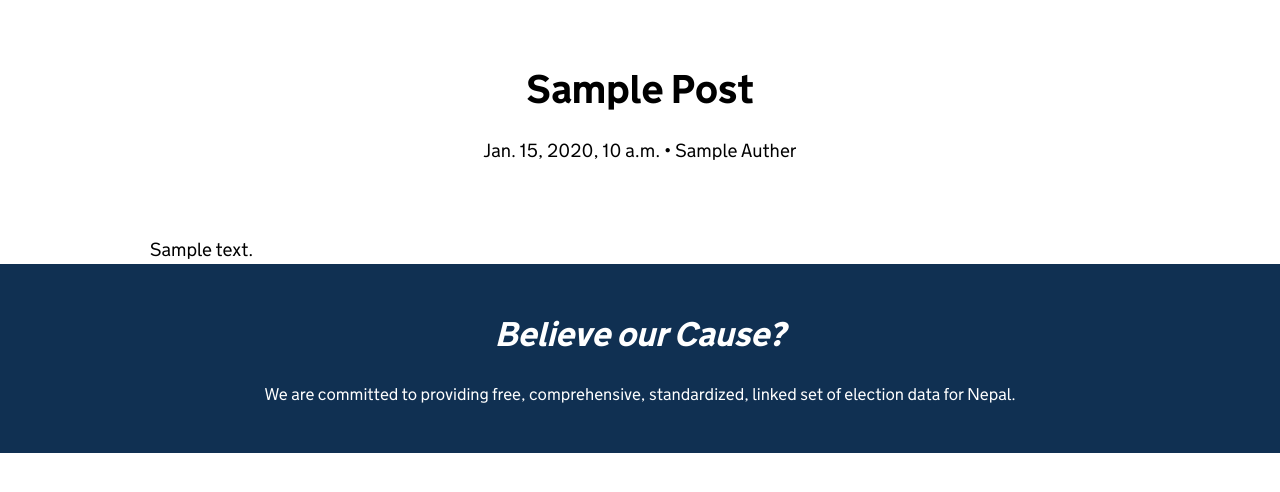
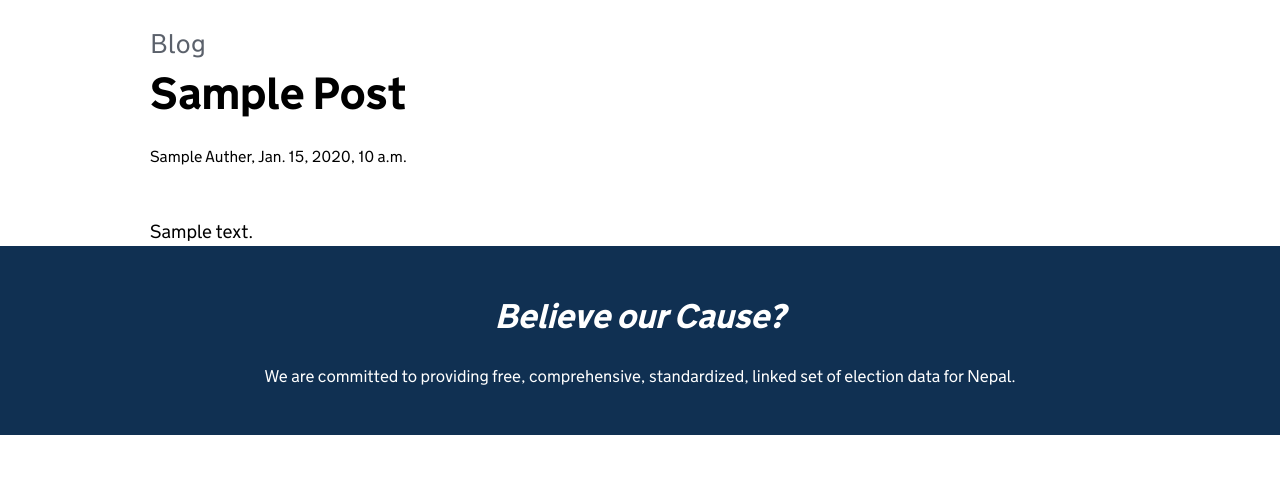
Before and after one commit to NepalGov/ElectionPortal, a Django app: template e2074/templates/post.html in a window 1280 px wide. Shown: the part 100-592 px from the top of the page. Run offline with Django 3.2, Linux system fonts and the light colour scheme; the template is opened without the code that fills it: most values are stand-ins (such as "Sample title", 1, 10 or a date in 2020); some libraries are stand-ins or nearby versions.

Commit message:
add site-subheading

```diff
--- a/e2074/static/css/main.css
+++ b/e2074/static/css/main.css
@@ -2437,6 +2437,30 @@ a[id]:not([href]) {
 .intro {
   padding-top: 35px; }
 
+  .post h1 {
+    margin-top: 0px;
+    font-size: 45px; }
+  @media only screen and (max-width: 720px) {
+    .post h1 {
+      font-size: 36px; } }
+
+  .site-subheading {
+      font-size: 27px;
+      font-weight: normal;
+      color: #5b616b;
+      display: block;
+      letter-spacing: 0.5px;
+      margin-bottom: 0px;
+      margin-top: 0;
+  }
+
+  .byline {
+      font-size: 16px;
+      line-height: 1.25;
+      margin-bottom: 15px;
+  }
+
+
 footer {
   color: white;
   padding: 1em 0; }
--- a/e2074/templates/post.html
+++ b/e2074/templates/post.html
@@ -6,12 +6,19 @@
 
     {% include 'include/navbar.html' %}
 
-    <div class="page-content">
-      <div class="election-grid"><br/>
-<div class="thdc-grid">
-  <div class="thdc-whole-page">
-    <h1 style="text-align:center;">{{ post.title | title }}</h1>
-    <p style="text-align:center;">{{ post.posted }} • {{ post.auther | title  }}</p><br/><br/>
+        <div class="page-content">
+    <br>
+    <div class="election-grid">
+      <div class="election-width-two-thirds post">
+        <p class="site-subheading">Blog</p>
+
+    <h1 id="title">{{ post.title | title }}</h1>
+    <p class="byline">{{ post.auther | title  }}, <time class="updated" datetime="{{ post.posted }}" pubdate>{{ post.posted }}</time></p>
+  </div>
+</div><br /> <br />
+<div class="election-grid">
+
+    <div class="election-width-two-thirds">
     <article>
         {{ post.content }}
     </article>
```
